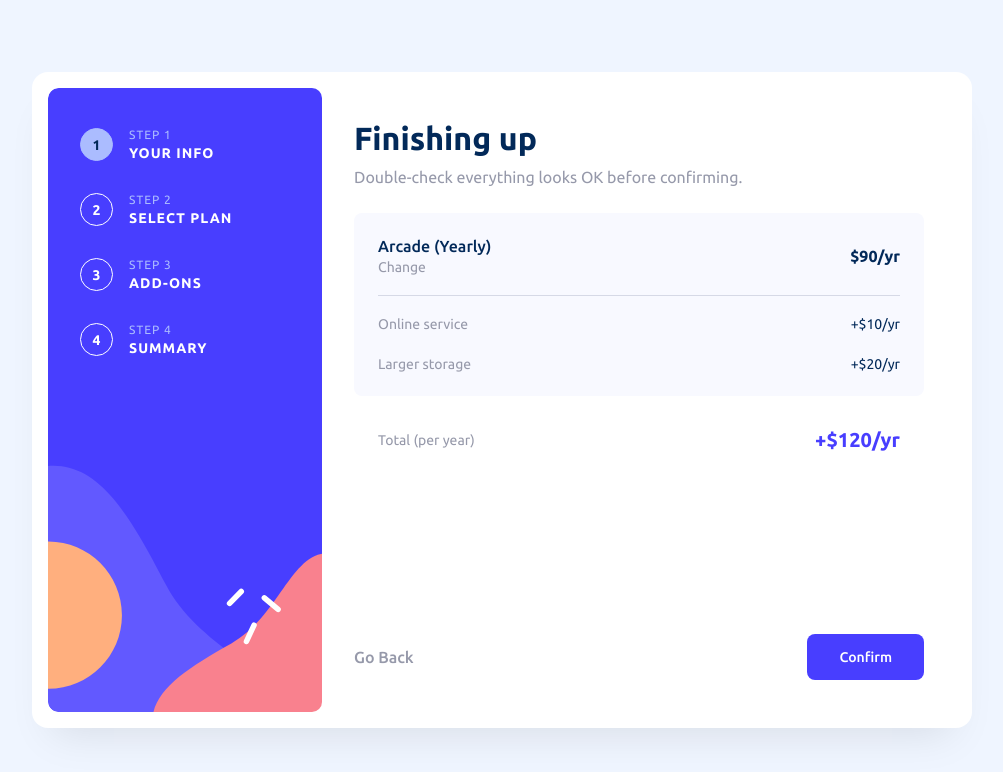
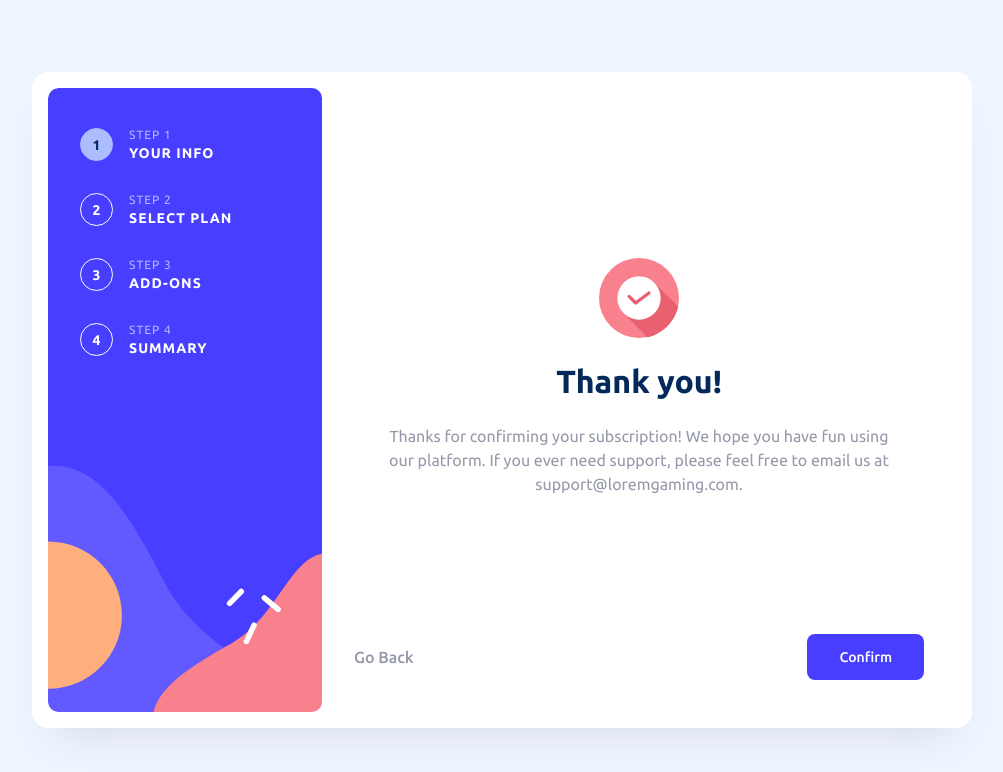
Before and after one commit to Mostafadmg/FormBuilderApp, a website built with Vite: page index.html in a window 1280 px wide. Shown: the whole page, without its empty margins (138-1141 px from the left). Built offline with nearby package versions, Linux system fonts and the light colour scheme.

Commit message:
added summary section for thank you

```diff
--- a/index.html
+++ b/index.html
@@ -214,7 +214,7 @@
 
             <!-- step 4 -->
 
-            <div class="form-content">
+            <div class="form-content" hidden>
               <div class="form-header">
                 <h1 class="form-title">Finishing up</h1>
                 <p class="form-subtitle">
@@ -254,6 +254,22 @@
               </div>
             </div>
 
+            <!-- thank you section -->
+
+            <div class="form-content summary">
+              <div class="summary-container">
+                <div class="summary-icon">
+                  <img src="./assets/images/icon-thank-you.svg" alt="" />
+                </div>
+                <div class="summary-title">Thank you!</div>
+                <div class="summary-message">
+                  Thanks for confirming your subscription! We hope you have fun
+                  using our platform. If you ever need support, please feel free
+                  to email us at support@loremgaming.com.
+                </div>
+              </div>
+            </div>
+
             <!-- navigation -->
             <div class="form-navigation">
               <button type="button" class="btn-back">Go Back</button>
--- a/src/css/app.css
+++ b/src/css/app.css
@@ -6,6 +6,7 @@
 @import './layout/step2.css';
 @import './layout/step3.css';
 @import './layout/step4.css';
+@import './layout/summary.css';
 
 :root {
   /* Base colors */
--- /dev/null
+++ b/src/css/layout/summary.css
@@ -0,0 +1,57 @@
+.form-content.summary {
+  display: flex;
+  justify-content: center;
+  align-items: center;
+}
+.summary-container {
+  display: flex;
+  flex-direction: column;
+  justify-content: center;
+  align-items: center;
+  gap: var(--spacing-300);
+}
+
+.summary-icon {
+  width: 3.5rem;
+  height: 3.5rem;
+
+  @media (min-width: 768px) {
+    width: 5rem;
+    height: 5rem;
+  }
+}
+
+.summary-title {
+  color: var(--colors-blue-950, #022959);
+  text-align: center;
+  font-feature-settings:
+    'liga' off,
+    'clig' off;
+
+  /* Text Preset 2 - Ubuntu Bold - 24px - 120% Line Height - 0px Line Spacing */
+  font-family: Ubuntu;
+  font-size: 1.5rem;
+  font-style: normal;
+  font-weight: 700;
+  line-height: 120%; /* 1.8rem */
+
+  @media (min-width: 768px) {
+    font-size: 2rem;
+  }
+}
+
+.summary-message {
+  color: var(--colors-grey-500, #9699aa);
+  text-align: center;
+  font-feature-settings:
+    'liga' off,
+    'clig' off;
+
+  /* Text Preset 3 (Regular) - Ubuntu Regular - 16px - 150% Line Height - 0px Line Spacing */
+  font-family: Ubuntu;
+  font-size: 1rem;
+  font-style: normal;
+  font-weight: 400;
+  line-height: 150%; /* 1.5rem */
+  padding-inline: var(--spacing-400);
+}
```
